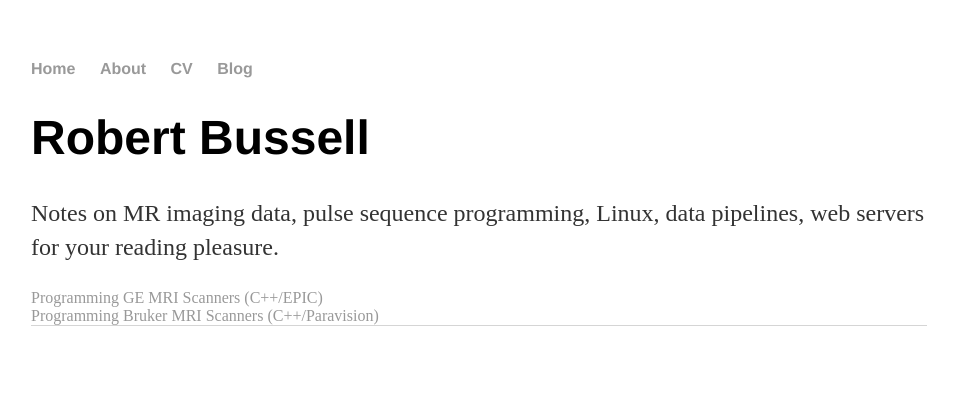
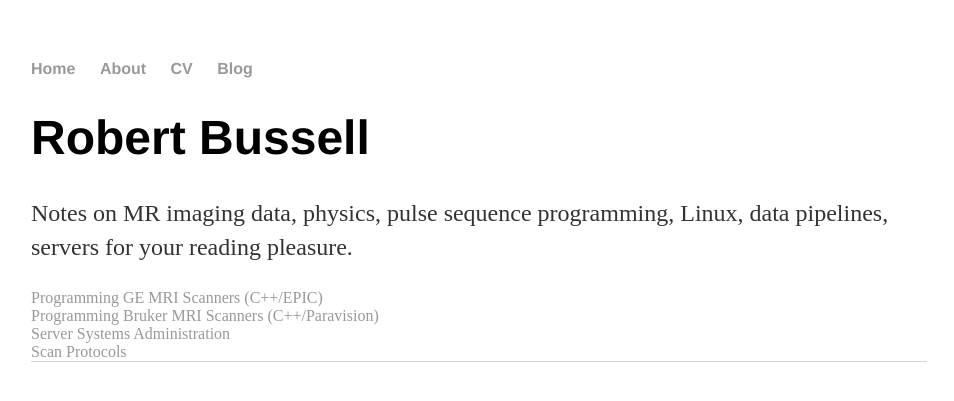
Before and after one commit to rgbussell/rgbussell.github.io, a Jekyll site: the page built from index.html, in a window 1280 px wide. Shown: the top 401 px of the page, without its empty margins (161-1115 px from the left). Built offline with Jekyll 4.4.1, drawn with Linux system fonts in a browser that asks for light colours; the list of posts is cut into pages by our own code.

Commit message:
Update index.html

```diff
--- a/index.html
+++ b/index.html
@@ -4,9 +4,11 @@ title: What's this all about?
 ---
 <div class="blurb">
 	<h1>Robert Bussell</h1>
-	<p>Notes on MR imaging data, pulse sequence programming, Linux, data pipelines, web servers for your reading pleasure.</p>
+	<p>Notes on MR imaging data, physics, pulse sequence programming, Linux, data pipelines, servers for your reading pleasure.</p>
 	<a></a>
 	<a>Programming GE MRI Scanners (C++/EPIC)<href=""></a></br>
 	<a>Programming Bruker MRI Scanners (C++/Paravision)</a></br>
+	<a>Server Systems Administration</a></br>
+	<a>Scan Protocols</a></br>
 
 </div><!-- /.blurb -->
```
